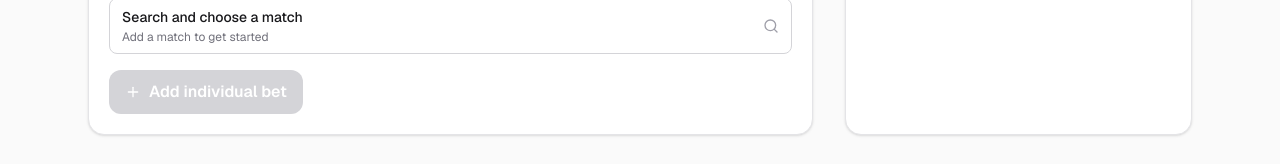
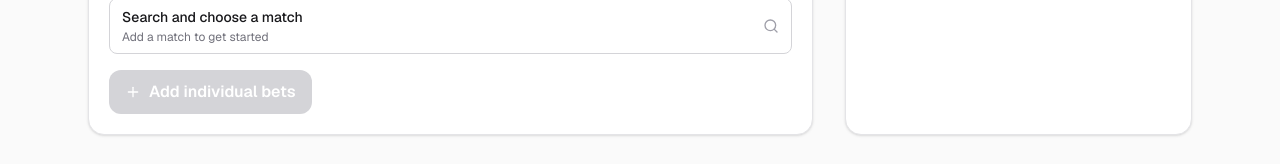
Before and after one commit to TheMagiche/bettingui, a Next.js app: page / in a window 1280 px wide. Shown: the part 1220-1384 px from the top of the page. Built offline with nearby package versions, Linux system fonts and the light colour scheme.

Commit message:
updated readme

```diff
--- a/app/page.tsx
+++ b/app/page.tsx
@@ -1395,7 +1395,7 @@ export default function Home() {
                 disabled={!selectedIndividualGame}
               >
                 <Plus size={16} />
-                Add individual bet
+                Add individual bets
               </button>
 
               {individualTickets.length > 0 && (
```
Also changed, not shown: 1 other file (tests, documents, lock files or other folders).
